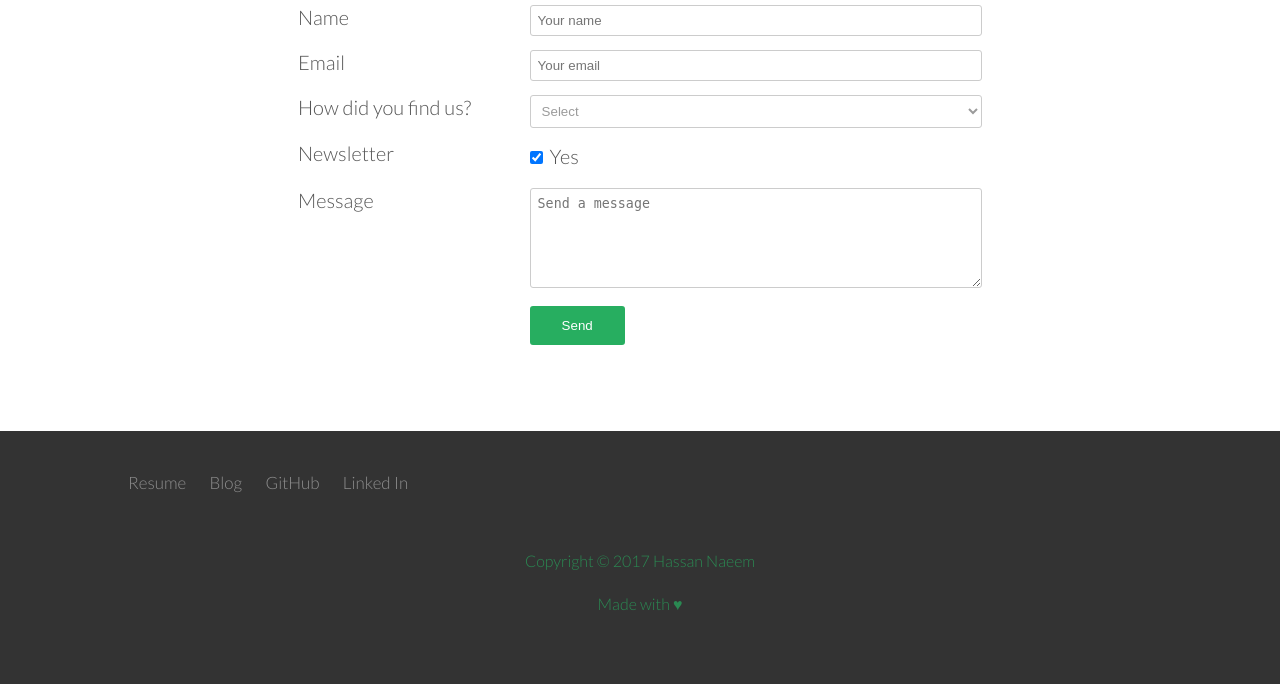
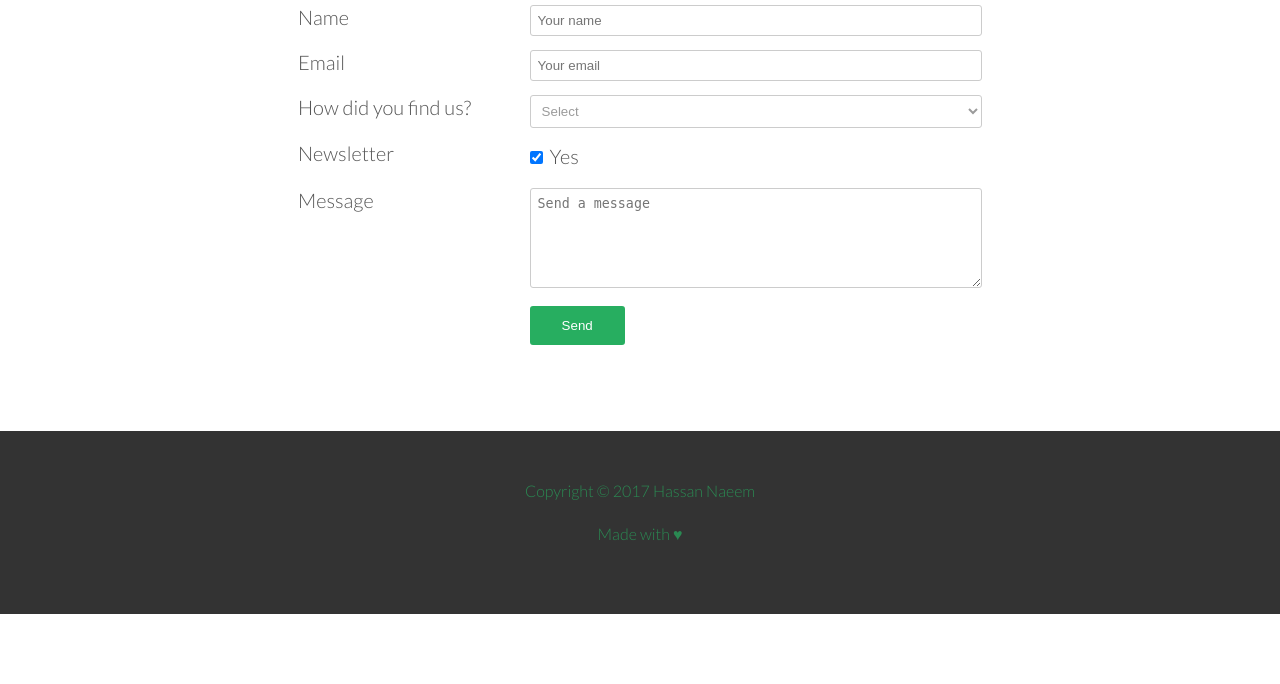
Before and after one commit to hnaeem96/Trek, a PHP site: page / in a window 1280 px wide. Shown: the part 4208-4892 px from the top of the page. After the commit the page ends 4822 px from the top, so only its background shows below. Run offline with PHP 8.4, Linux system fonts and the light colour scheme; some libraries are stand-ins or nearby versions.

Commit message:
Fixed footer

```diff
--- a/index.html
+++ b/index.html
@@ -386,24 +386,6 @@
         </section>
 
         <footer>
-            <div class="row links-row">
-                <div class="col span-1-of-2">
-                    <ul class="footer-nav">
-                        <li><a target="_blank" href="https://www.linkedin.com/in/nyhassan/">Resume</a></li>
-                        <li><a target="_blank" href="https://medium.com/@hassan.naeem">Blog</a></li>
-                        <li><a target="_blank" href="https://github.com/hnaeem96">GitHub</a></li>
-                        <li><a target="_blank" href="https://www.linkedin.com/in/nyhassan/">Linked In</a></li>
-                    </ul>
-                </div>
-                <div class="col span-1-of-2">
-                    <ul class="social-links">
-                        <li><a target="_blank" href="https://www.linkedin.com/in/nyhassan/"><i class="ion-social-linkedin"></i></a></li>
-                        <li><a target="_blank" href="https://github.com/hnaeem96"><i class="ion-social-github"></i></a></li>
-                        <li><a target="_blank" href="#"><i class="ion-social-googleplus"></i></a></li>
-                        <li><a target="_blank" href="https://medium.com/@hassan.naeem"><i class="ion-android-person"></i></a></li>
-                    </ul>
-                </div>
-            </div>
             <div class="row copyright-row">
                 <p>Copyright &copy; 2017 Hassan Naeem</p>
                 <br>
--- a/styles/resources/css/style.css
+++ b/styles/resources/css/style.css
@@ -546,7 +546,7 @@ footer a:hover {
 }
 
 .copyright-row {
-    padding-bottom: 50px;
+    padding: 50px 0;
     text-align: center
 }
 
```
